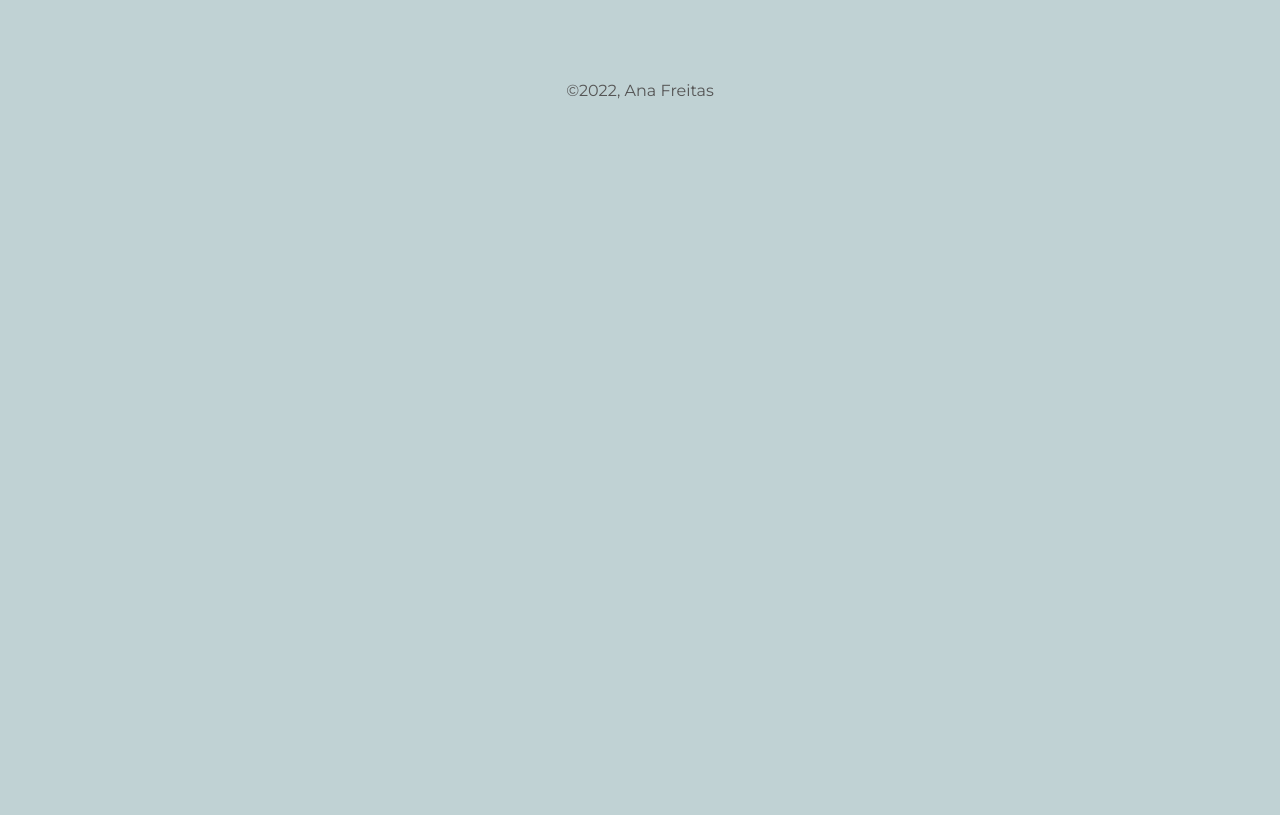
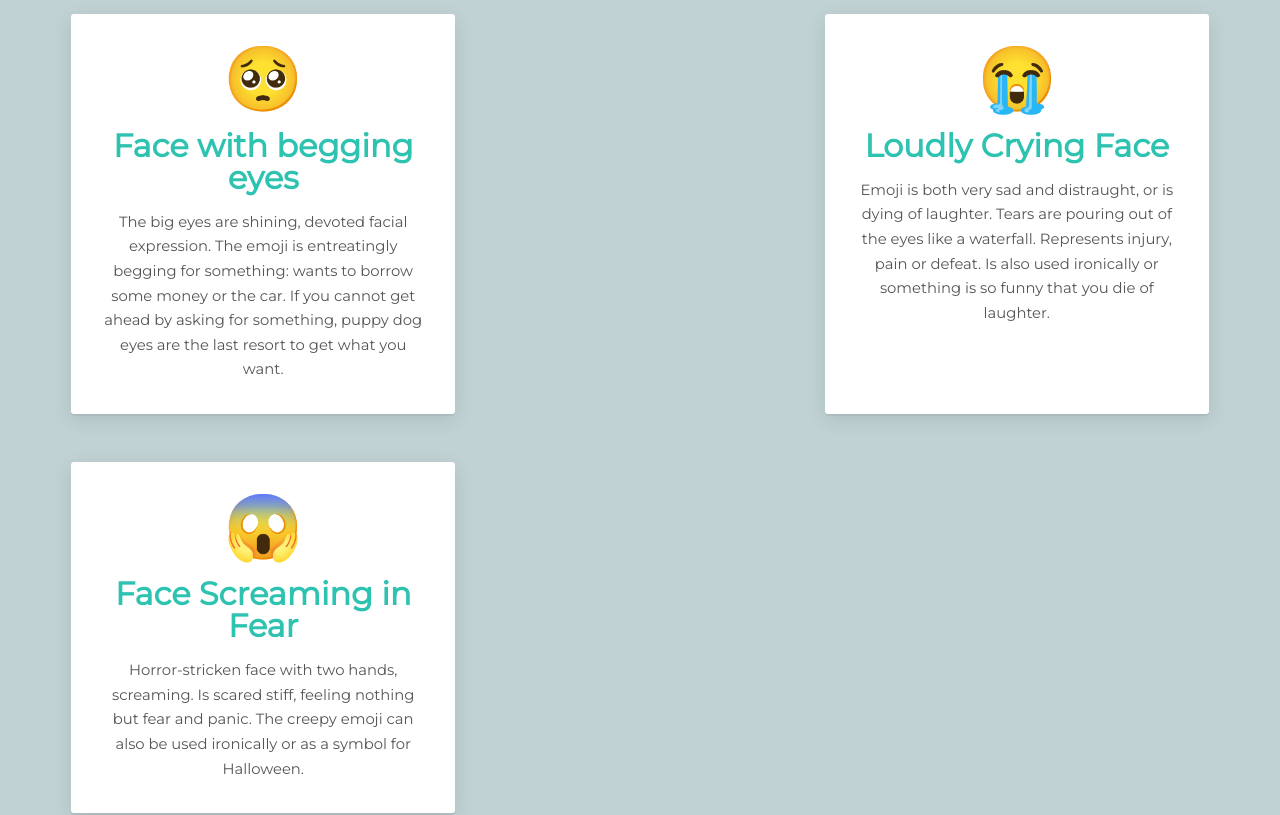
Before and after one commit to anafts/Emojipedia-react, a React (Create React App) app: page / in a window 1280 px wide. Shown: the part 1440-2255 px from the top of the page. Before the commit the page ends 1552 px from the top, so only its background shows below. Built offline with nearby package versions, Linux system fonts and the light colour scheme.

Commit message:
adding new emoji meanings to the array

```diff
--- a/src/emojipedia.js
+++ b/src/emojipedia.js
@@ -43,6 +43,31 @@ const emojipedia = [
     name: " Face With Monocle" ,
     meaning:
     "A monocle is a visual aid with only one glass. At the end of the 19th century it was a status symbol. Something seems suspicious! The smiley makes a warning look around. The “upper-class“ version of the pondering smiley."
+  } ,
+
+  {
+    id:7 ,
+    emoji: "🥺" ,
+    name: "Face with begging eyes",
+    meaning:
+    "The big eyes are shining, devoted facial expression. The emoji is entreatingly begging for something: wants to borrow some money or the car. If you cannot get ahead by asking for something, puppy dog eyes are the last resort to get what you want."
+  } ,
+
+  {
+    id:8 ,
+    emoji: "😭" ,
+    name: "Loudly Crying Face" ,
+    meaning:
+    "Emoji is both very sad and distraught, or is dying of laughter. Tears are pouring out of the eyes like a waterfall. Represents injury, pain or defeat. Is also used ironically or something is so funny that you die of laughter."
+  },
+
+  {
+    id:9 ,
+    emoji: "😱",
+    name: "Face Screaming in Fear" ,
+    meaning:
+    "Horror-stricken face with two hands, screaming. Is scared stiff, feeling nothing but fear and panic. The creepy emoji can also be used ironically or as a symbol for Halloween."
+
   }
 ];
 
```
